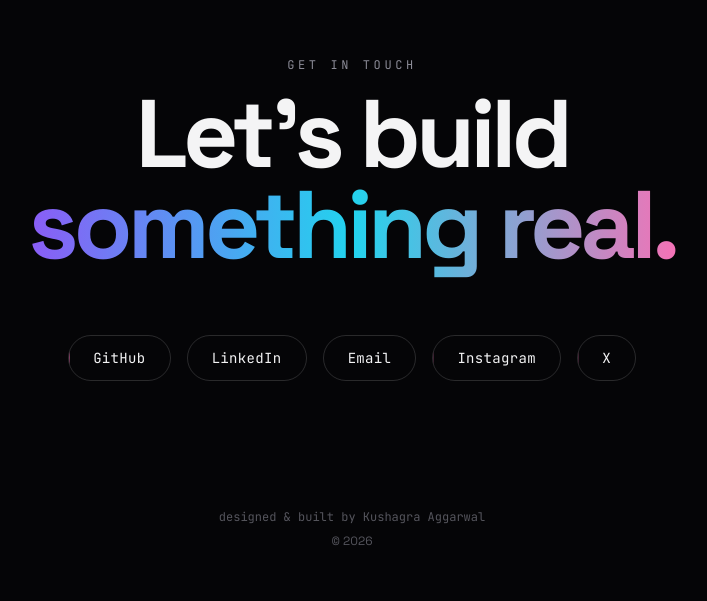
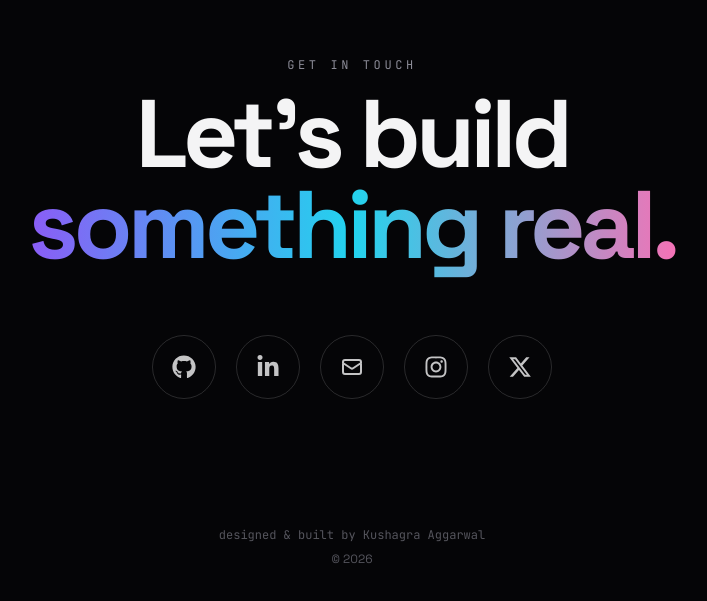
Before and after one commit to Kush-8912/kushagra-portfolio, a Next.js app: page / in a window 1280 px wide. Shown: the part 3785-4386 px from the top of the page, without its empty margins (288-995 px from the left). Built offline with nearby package versions, Linux system fonts and the light colour scheme.

Commit message:
Replace text social links with icon buttons and hover animations
Each social now renders its brand icon (GitHub, LinkedIn, mail, Instagram, X)
in a circular button with a wiggle/lift on hover, a brand-colored glow, and
a label that fades in below.

```diff
--- a/package.json
+++ b/package.json
@@ -17,6 +17,7 @@
     "next": "16.3.4",
     "react": "19.2.8",
     "react-dom": "19.2.8",
+    "react-icons": "^5.7.0",
     "three": "^0.185.1"
   },
   "devDependencies": {
--- a/src/components/Contact.tsx
+++ b/src/components/Contact.tsx
@@ -1,14 +1,17 @@
 "use client";
 
 import { motion } from "framer-motion";
+import { FaGithub, FaLinkedinIn, FaInstagram } from "react-icons/fa";
+import { FaXTwitter } from "react-icons/fa6";
+import { HiOutlineMail } from "react-icons/hi";
 import { socials } from "@/data/content";
 
 const links = [
-  { label: "GitHub", href: socials.github },
-  { label: "LinkedIn", href: socials.linkedin },
-  { label: "Email", href: `mailto:${socials.email}` },
-  { label: "Instagram", href: socials.instagram },
-  { label: "X", href: socials.x },
+  { label: "GitHub", href: socials.github, icon: FaGithub, color: "#ffffff" },
+  { label: "LinkedIn", href: socials.linkedin, icon: FaLinkedinIn, color: "#0a66c2" },
+  { label: "Email", href: `mailto:${socials.email}`, icon: HiOutlineMail, color: "#8b5cf6" },
+  { label: "Instagram", href: socials.instagram, icon: FaInstagram, color: "#e1306c" },
+  { label: "X", href: socials.x, icon: FaXTwitter, color: "#ffffff" },
 ];
 
 export default function Contact() {
@@ -40,23 +43,48 @@ export default function Contact() {
           whileInView={{ opacity: 1, y: 0 }}
           viewport={{ once: true }}
           transition={{ duration: 0.6, delay: 0.2 }}
-          className="mt-16 flex flex-wrap items-center justify-center gap-4"
+          className="mt-16 flex flex-wrap items-center justify-center gap-5"
         >
-          {links.map((l) => (
-            <a
+          {links.map((l, i) => {
+            const Icon = l.icon;
+            return (
+              <motion.a
                 key={l.label}
                 href={l.href}
                 target="_blank"
                 rel="noreferrer"
                 data-cursor-hover
-              className="group relative overflow-hidden rounded-full border border-white/15 px-6 py-3 font-mono-custom text-sm tracking-wide"
+                aria-label={l.label}
+                initial={{ opacity: 0, y: 16 }}
+                whileInView={{ opacity: 1, y: 0 }}
+                viewport={{ once: true }}
+                transition={{ duration: 0.5, delay: 0.05 * i }}
+                whileHover={{
+                  y: -10,
+                  rotate: [0, -8, 8, -4, 0],
+                  transition: { rotate: { duration: 0.5 }, y: { duration: 0.25 } },
+                }}
+                whileTap={{ scale: 0.9 }}
+                style={{ "--hc": l.color } as React.CSSProperties}
+                className="group relative flex h-16 w-16 items-center justify-center rounded-full border border-white/15 bg-bg-soft"
               >
-              <span className="relative z-10 transition-colors duration-300 group-hover:text-black">
-                {l.label}
+                <span
+                  className="pointer-events-none absolute inset-0 rounded-full opacity-0 blur-xl transition-opacity duration-300 group-hover:opacity-60"
+                  style={{ background: l.color }}
+                />
+                <span
+                  className="pointer-events-none absolute inset-0 rounded-full border opacity-0 transition-opacity duration-300 group-hover:opacity-100"
+                  style={{ borderColor: l.color }}
+                />
+                <Icon className="relative z-10 h-6 w-6 text-fg/80 transition-colors duration-300 group-hover:text-[var(--hc)]" />
+                <span
+                  className="pointer-events-none absolute -bottom-8 whitespace-nowrap font-mono-custom text-[10px] tracking-[0.2em] text-muted opacity-0 transition-all duration-300 group-hover:-bottom-9 group-hover:opacity-100"
+                >
+                  {l.label.toUpperCase()}
                 </span>
-              <span className="absolute inset-0 -translate-x-full bg-gradient-to-r from-accent via-accent-2 to-accent-3 transition-transform duration-300 group-hover:translate-x-0" />
-            </a>
-          ))}
+              </motion.a>
+            );
+          })}
         </motion.div>
       </div>
 
```
Also changed, not shown: 1 other file (tests, documents, lock files or other folders). Lines whose indentation alone changed are shown as unchanged.
